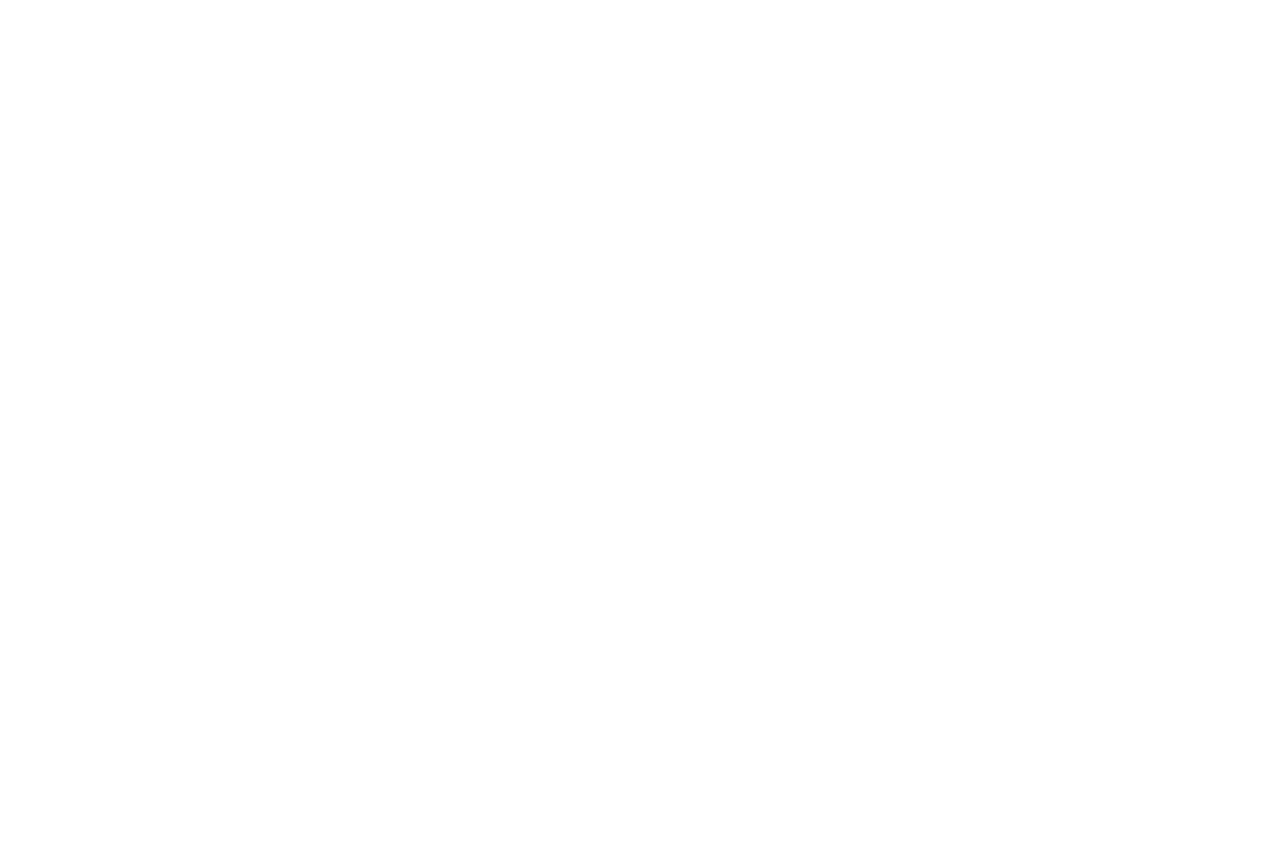
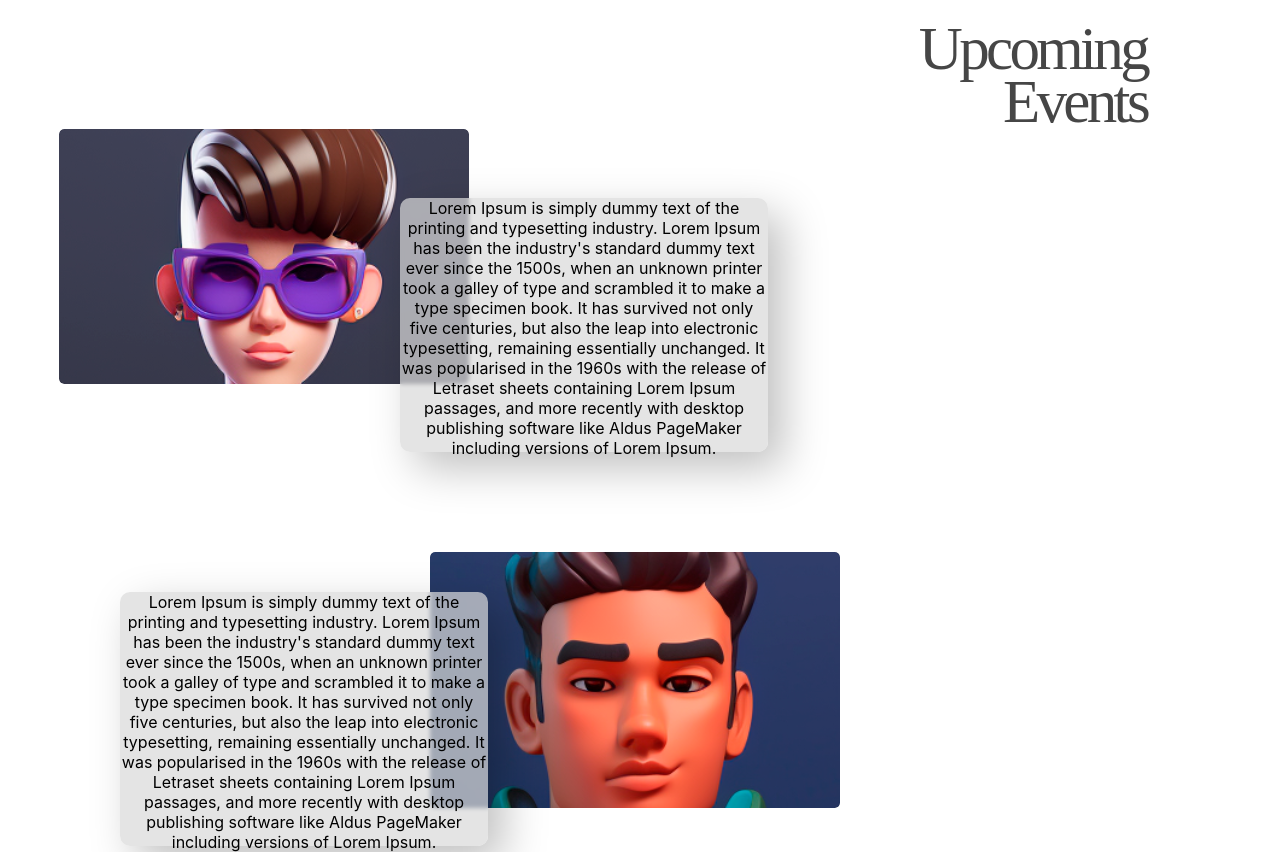
Before and after one commit to pccoeracm/ACM_WEB_3.0, a React (Create React App) app: page / in a window 1280 px wide. Shown: the part 160-1012 px from the top of the page. Before the commit the page ends 800 px from the top, so only its background shows below. Built offline with nearby package versions, Linux system fonts and the light colour scheme; the HTML template or start-up script is replaced by a standard one.

Commit message:
made the layout

```diff
--- a/src/App.js
+++ b/src/App.js
@@ -1,8 +1,11 @@
 import React from 'react'
+import Events from './Components/Events/Events'
 
 const App = () => {
   return (
-    <div></div>
+    <div>
+      <Events />
+    </div>
   )
 }
 
--- a/src/Components/Events/Events.css
+++ b/src/Components/Events/Events.css
@@ -0,0 +1,53 @@
+*{
+    inset: 0 ;
+}
+h1{
+    width: 338px;
+height: 107px;
+    margin:182px 0 0 809px ;
+color: #464646;
+text-align: right;
+-webkit-text-stroke-width: 0.30000001192092896;
+-webkit-text-stroke-color: #464646;
+font-family: Poppins;
+font-size: 61px;
+font-style: normal;
+font-weight: 400;
+line-height: 87%; /* 53.07px */
+letter-spacing: -3.66px;
+}
+.image1{
+    width: 410px;
+    height: 255px;
+    margin: 0 0 0 59px;
+    border-radius: 5px;
+}
+.text-box1{
+    width:368px;
+    height: 254px;
+    text-align: center;
+    background-color: #D9D9D9;
+    margin: -190px 0 0  400px ;
+    border-radius: 10px;
+    backdrop-filter: blur(2px);
+background: rgba(217, 217, 217,0.71 );
+box-shadow: 15px 16px 43.5px 0px rgba(0, 0, 0, 0.25);
+}
+ .image2{
+    width: 410px;
+height: 256px;
+margin: 100px 0 0 430px;
+border-radius: 5px;
+background:  lightgray 50% / cover no-repeat;
+}
+.text-box2{
+    width:368px;
+    height: 254px;
+    text-align: center;
+    background-color: #D9D9D9;
+    margin: -220px 0 0  120px ;
+    border-radius: 10px;
+background: rgba(217, 217, 217,0.71);
+backdrop-filter: blur(2px);
+box-shadow: 15px 16px 43.5px 0px rgba(0, 0, 0, 0.25);
+}
--- a/src/Components/Events/Events.js
+++ b/src/Components/Events/Events.js
@@ -0,0 +1,24 @@
+import React from 'react'
+import Image from './assets/Image1.svg'
+import Image2 from './assets/image2.svg'
+import './Events.css'
+
+const Events = () => {
+  return (
+    <>
+    <div className='events'>
+    <h1>Upcoming Events</h1>
+    <img  className='image1' src= {Image} alt='image' />
+    <div className='text-box1'>
+    Lorem Ipsum is simply dummy text of the printing and typesetting industry. Lorem Ipsum has been the industry's standard dummy text ever since the 1500s, when an unknown printer took a galley of type and scrambled it to make a type specimen book. It has survived not only five centuries, but also the leap into electronic typesetting, remaining essentially unchanged. It was popularised in the 1960s with the release of Letraset sheets containing Lorem Ipsum passages, and more recently with desktop publishing software like Aldus PageMaker including versions of Lorem Ipsum. </div>
+
+    <img className='image2' src= {Image2} alt='image' />
+    <div className='text-box2'>
+    Lorem Ipsum is simply dummy text of the printing and typesetting industry. Lorem Ipsum has been the industry's standard dummy text ever since the 1500s, when an unknown printer took a galley of type and scrambled it to make a type specimen book. It has survived not only five centuries, but also the leap into electronic typesetting, remaining essentially unchanged. It was popularised in the 1960s with the release of Letraset sheets containing Lorem Ipsum passages, and more recently with desktop publishing software like Aldus PageMaker including versions of Lorem Ipsum. </div>
+
+   </div>
+    </>
+  )
+}
+
+export default Events
```
Also changed, not shown: src/Components/Events/assets/Image1.svg (added), src/Components/Events/assets/image2.svg (added).
